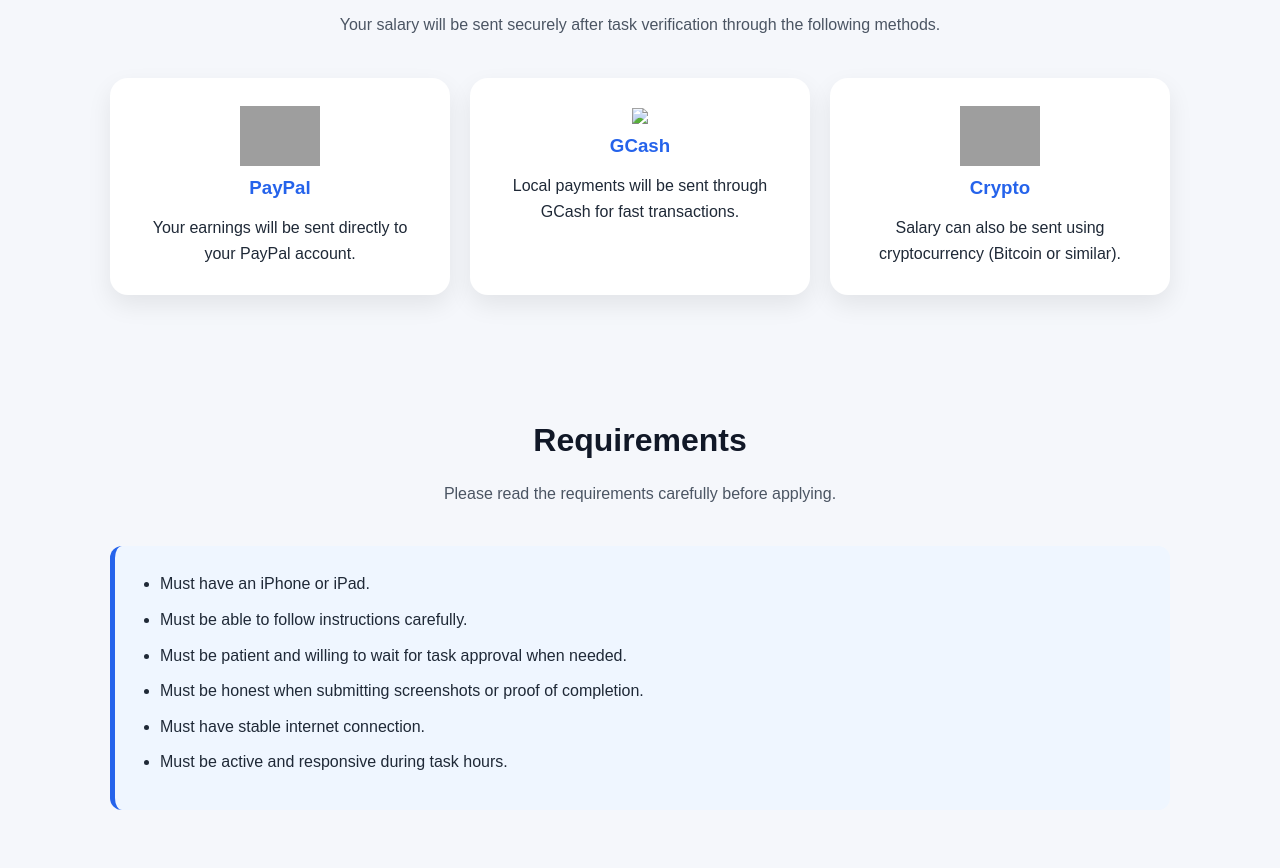
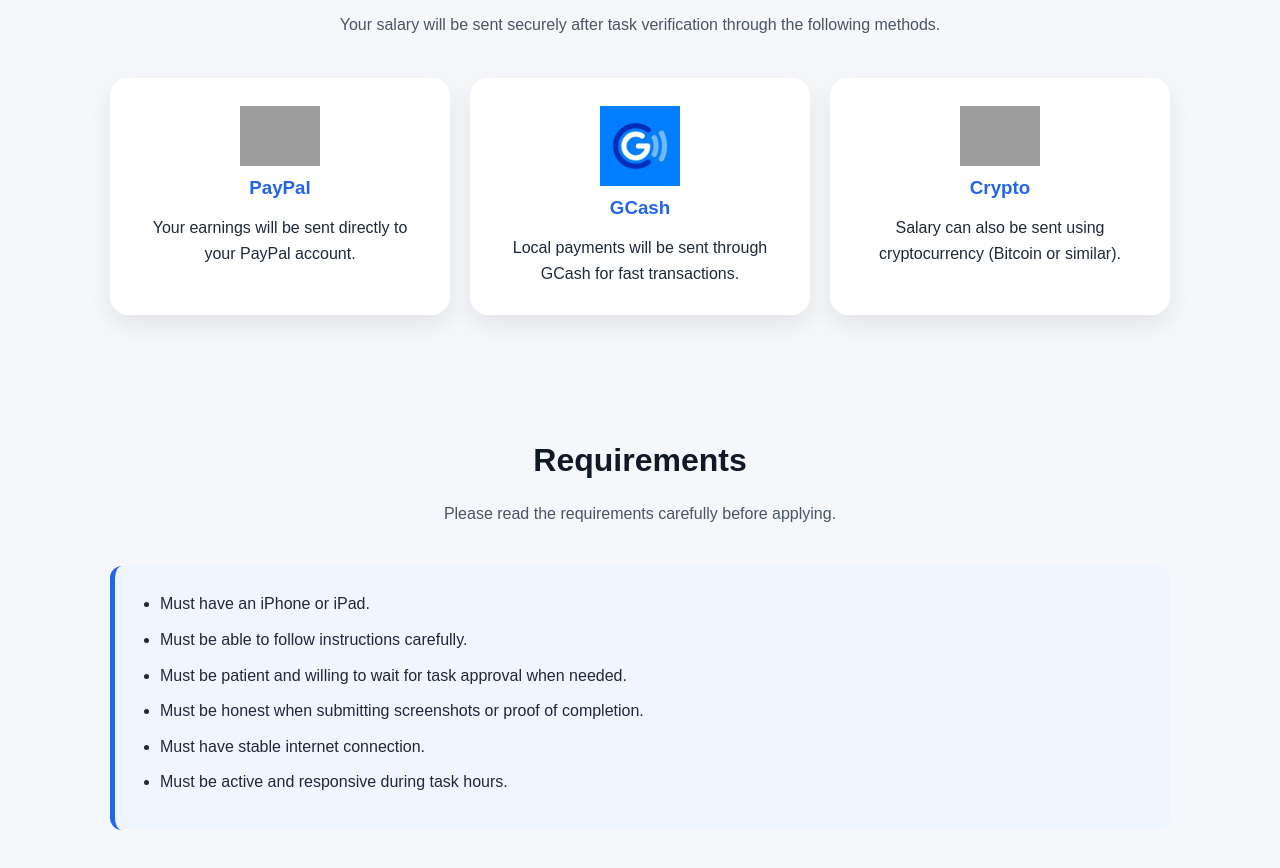
Before and after one commit to AbubakarAlr/Part-TimeJob, a plain HTML site: page index1.html in a window 1280 px wide. Shown: the part 955-1823 px from the top of the page. Drawn offline with Linux system fonts and the light colour scheme; grey boxes are pictures that could not be loaded.

Commit message:
Update index1.html

```diff
--- a/index1.html
+++ b/index1.html
@@ -332,7 +332,7 @@
     </div>
 
     <div class="card" style="text-align:center;">
-      <img src="gcash.jpeg" width="80">
+      <img src="jcash.jpeg" width="80">
       <h3>GCash</h3>
       <p>Local payments will be sent through GCash for fast transactions.</p>
     </div>
```
